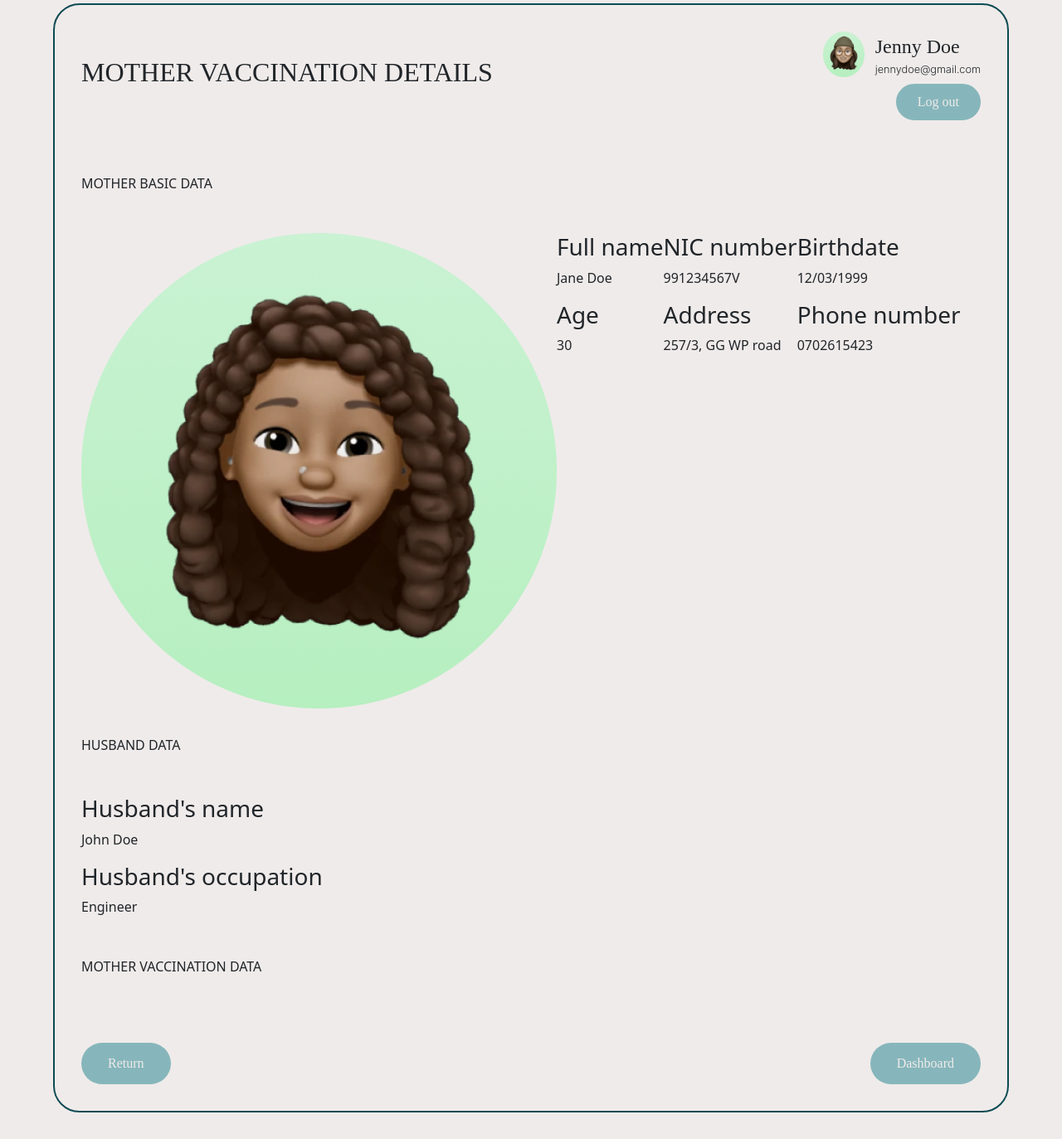
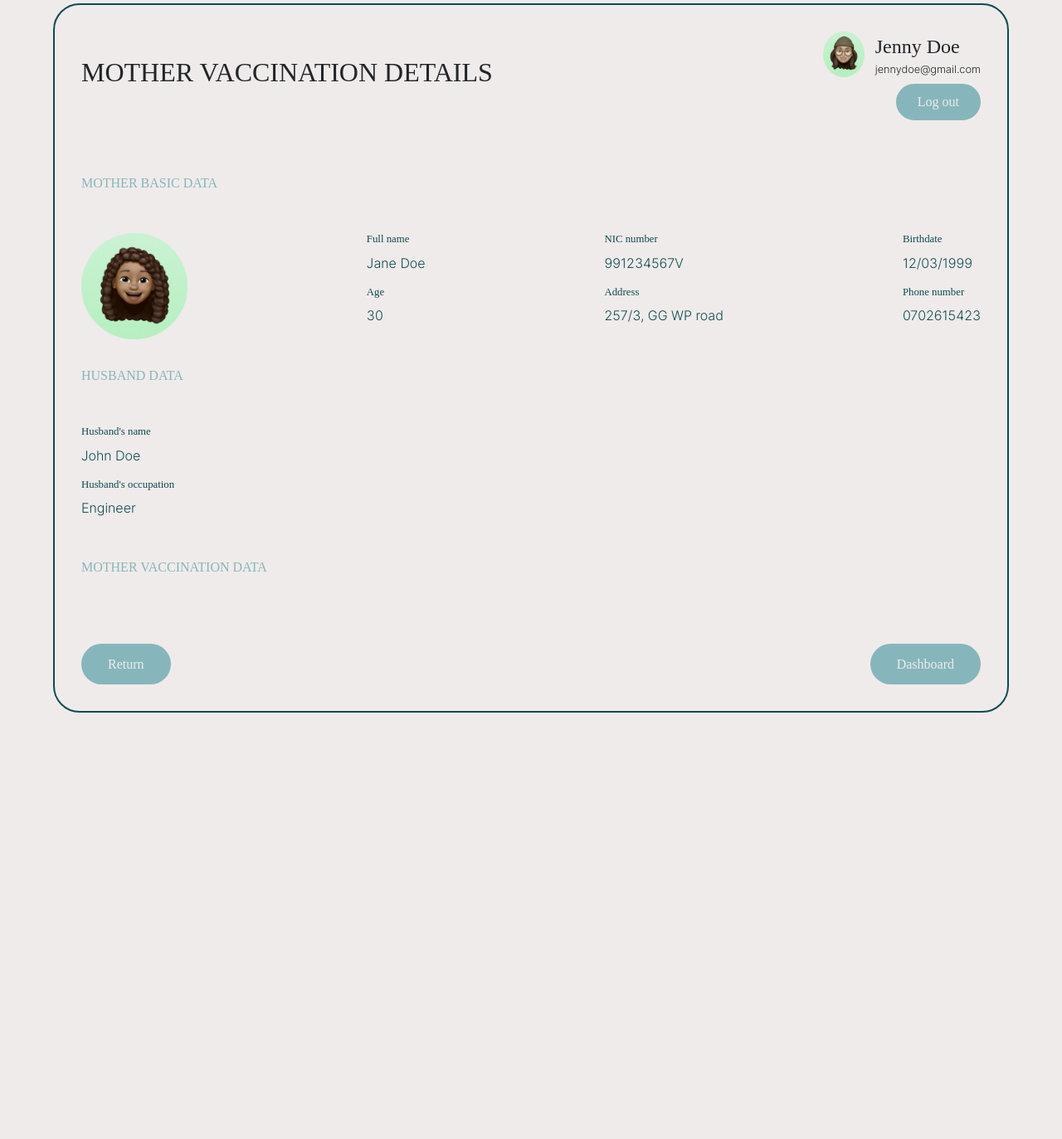
Before and after one commit to MalithGihan/Baby-Bloom-Maternity-Clinic-System, a PHP site: page /assets/pages/mw-vaccination-details.php in a window 1280 px wide. Shown: the part 156-1529 px from the top of the page at 83% size. After the commit the page ends 1015 px from the top, so only its background shows below. Run offline with PHP 8.4, Linux system fonts and the light colour scheme; some web fonts are replaced.

Commit message:
Mama vaccination report basic details styling done

```diff
--- a/assets/pages/mw-vaccination-details.php
+++ b/assets/pages/mw-vaccination-details.php
@@ -34,6 +34,29 @@
                 padding:0 !important;
                 background-color: var(--bg) !important;
             }
+            .row-title{
+                font-family: 'Inter-Bold';
+                font-size:1rem;
+                color:var(--dark-txt);
+            }
+            .report-mama-image{
+                width:10vw;
+                height:10vw;
+            }
+            .report-row{
+                justify-content: space-between;
+            }
+            .data-title{
+                font-family: 'Inter-Bold';
+                font-size:0.8rem;
+                color:var(--light-txt);
+            }
+            .data-value{
+                font-family: 'Inter-Light';
+                font-size:1rem;
+                color:var(--light-txt);
+            }
+
 
         </style>
     </head>
```
